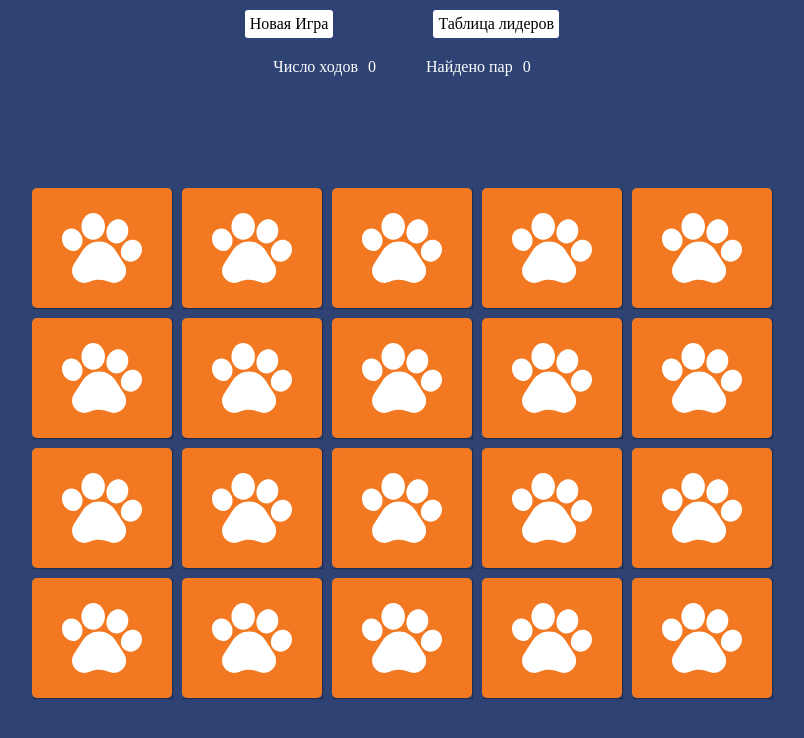
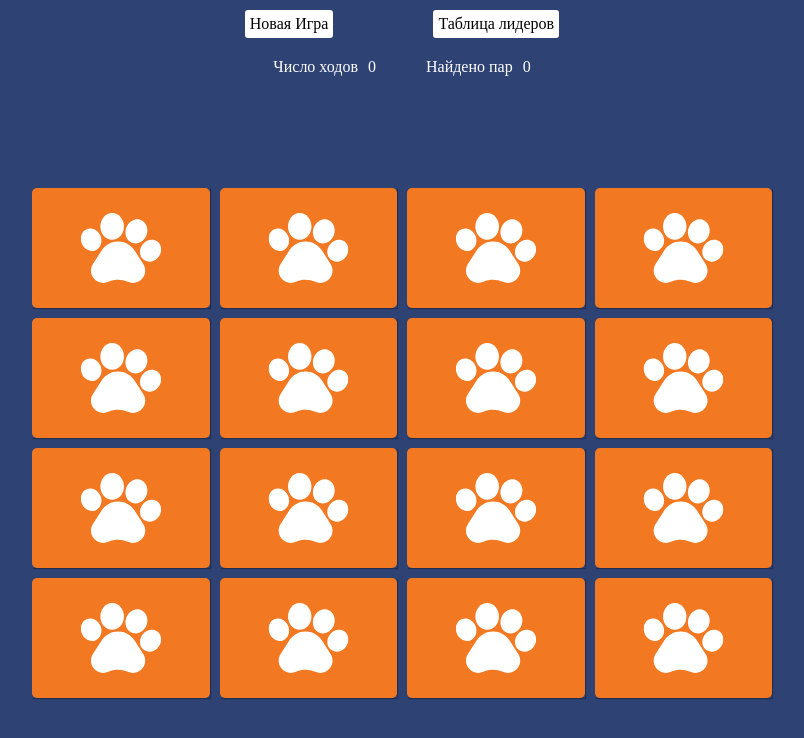
Before and after one commit to ForestDeerr/memory-game, a plain HTML site: page index.html in a window 1280 px wide. Shown: the whole page, without its empty margins (238-1042 px from the left). Drawn offline with Linux system fonts and the light colour scheme.

Commit message:
fix: corrects to 8 pairs

```diff
--- a/src/assets/memory-cards.js
+++ b/src/assets/memory-cards.js
@@ -7,8 +7,8 @@ const cards = {
   monkey: "../src/assets/monkey.svg",
   owl: "../src/assets/owl.svg",
   panda: "../src/assets/panda.svg",
-  pig: "../src/assets/pig.svg",
-  rabbit: "../src/assets/rabbit.svg",
+  // pig: "../src/assets/pig.svg",
+  // rabbit: "../src/assets/rabbit.svg",
 };
 
 const backFaceCard = "../src/assets/back-face.svg";
--- a/styles/main.css
+++ b/styles/main.css
@@ -54,7 +54,7 @@ button:hover {
 }
 
 .card {
-  width: calc(20% - 10px);
+  width: calc(25% - 10px);
   height: calc(25% - 10px);
   margin: 5px;
   position: relative;
```
